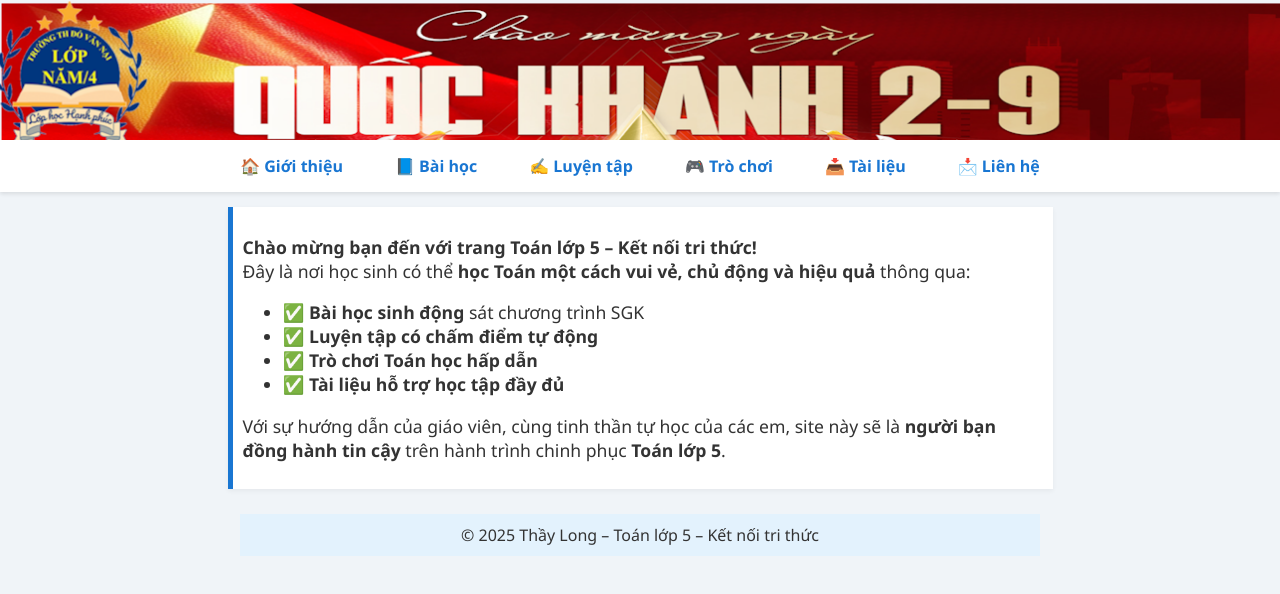
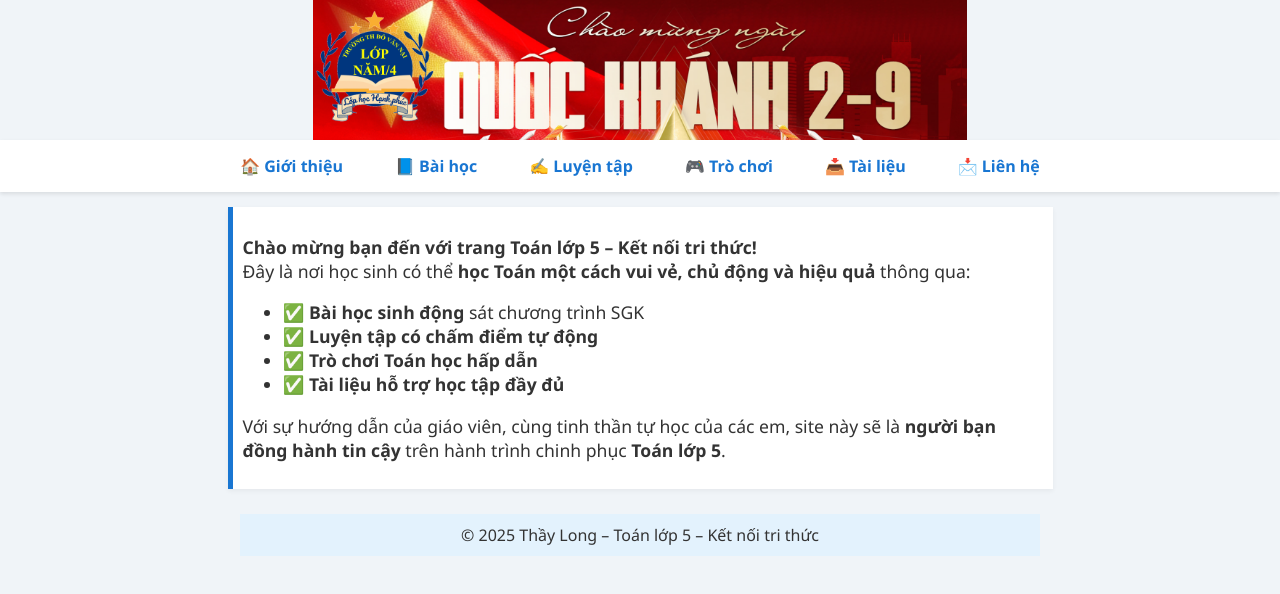
Before and after one commit to lethanhlongdvn/toanlop5, a plain HTML site: page index.html in a window 1280 px wide. Drawn offline with Linux system fonts and the light colour scheme.

Commit message:
Update index.html

```diff
--- a/index.html
+++ b/index.html
@@ -13,7 +13,7 @@
       color: #333;
     }
     header {
-       background-image: url("banner2.png"); /* thay bằng đường dẫn ảnh */
+       background-image: url("banner.png"); /* thay bằng đường dẫn ảnh */
   background-size: contain;       /* ảnh phủ kín header */
   background-position: center;  /* canh giữa */
   background-repeat: no-repeat; /* không lặp lại */
```
